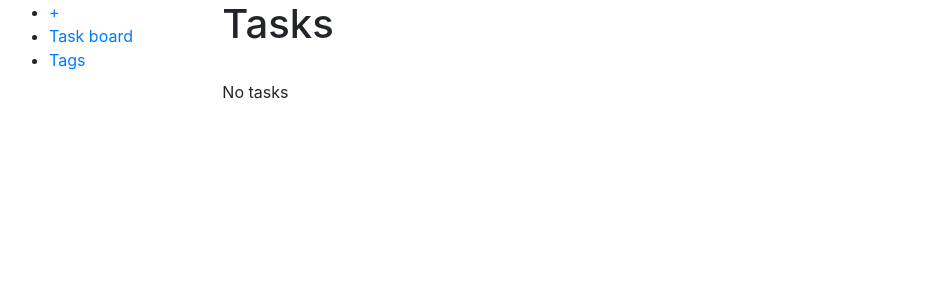
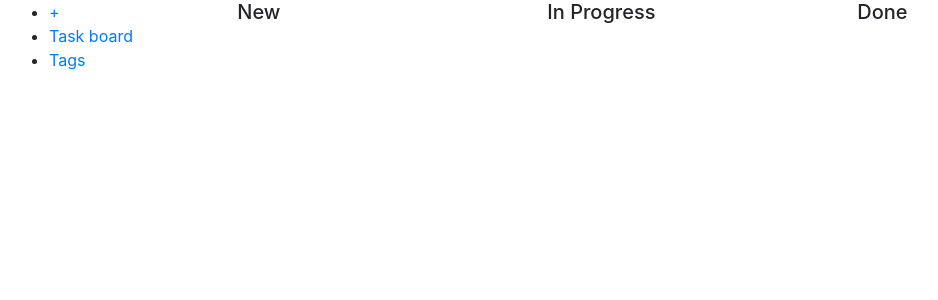
Before and after one commit to CrazyHilly/taskboard, a Django app: page / in a window 1280 px wide. Shown: the top 300 px of the page, without its empty margins (6-944 px from the left). Run offline with Django 5.2, Linux system fonts and the light colour scheme; data that the repository does not hold is empty.

Commit message:
Update task list template

```diff
--- a/templates/board/task_list.html
+++ b/templates/board/task_list.html
@@ -1,27 +1,24 @@
 {% extends "base.html" %}
 
 {% block content %}
-    <h1>
-        Tasks
-    </h1>
+    <div class="container-fluid">
+        <div class="row">
+            {% for _, task_group in grouped_tasks.items %}
+                <div class="col-4 task-list-separator">
+                    <h5 class="mb-0 task-status">
+                        {{ task_group.status }}
+                    </h5>
 
-    {% if task_list %}
-        <div class="task-grid-list">
-            {% for task_group, tasks in grouped_tasks.items %}
-                {% for task in tasks %}
-                    {% block task_card %}
-                        {% include "includes/task_card.html" with task=task %}
-                    {% endblock %}
-                {% empty %}
-                {% endfor %}
+                    <div class="task-grid">
+                        {% for task in task_group.tasks %}
+                            {% block task_card %}
+                                {% include "includes/task_card.html" with task=task %}
+                            {% endblock %}
+                        {% empty %}
+                        {% endfor %}
+                    </div>
+                </div>
             {% endfor %}
         </div>
-
-    {% else %}
-        <br>
-        <p class="text-color-grey">
-            No tasks
-        </p>
-    {% endif %}
-
+    </div>
 {% endblock %}
```
Also changed, not shown: templates/includes/task_card.html (+15 -13 lines).
